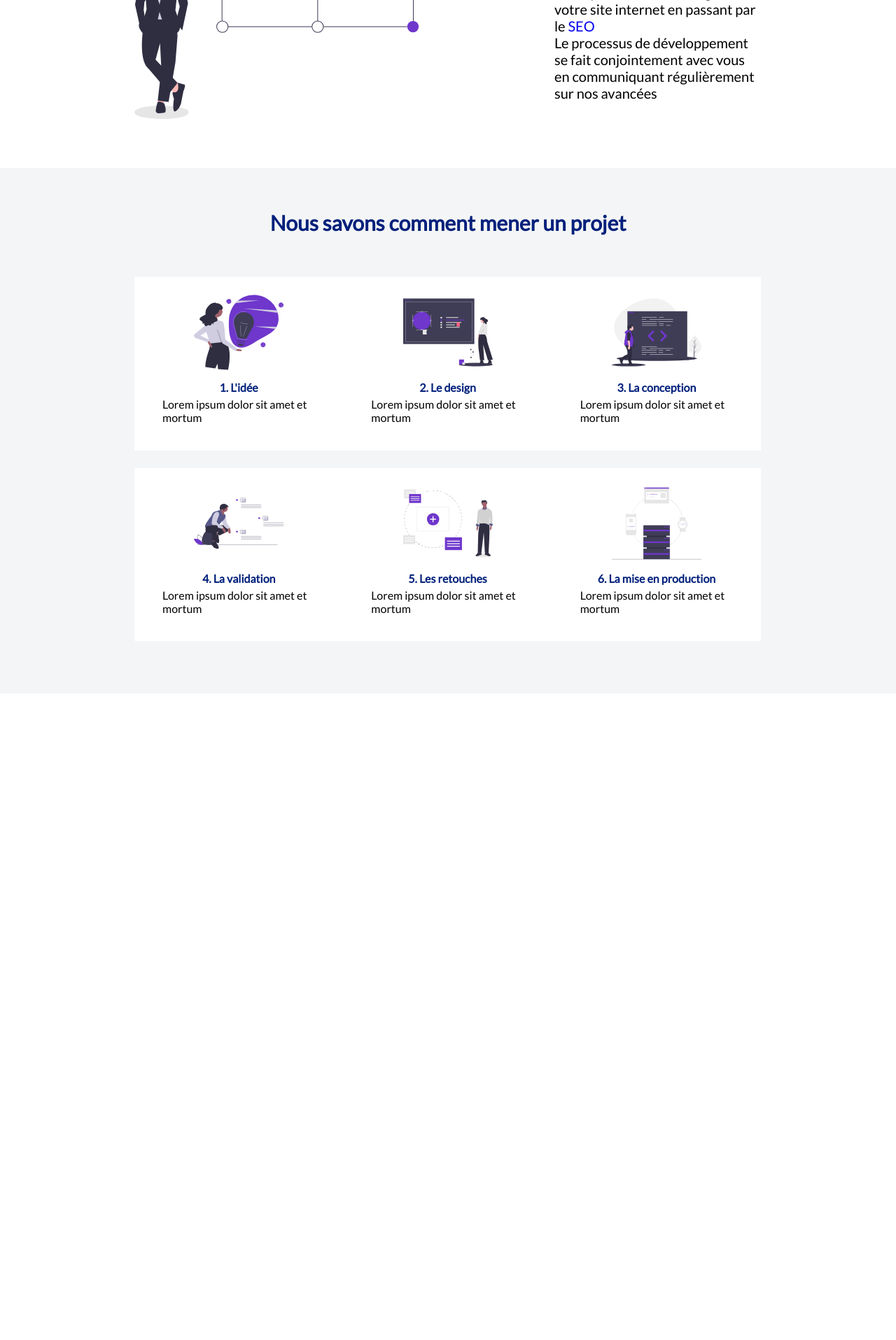
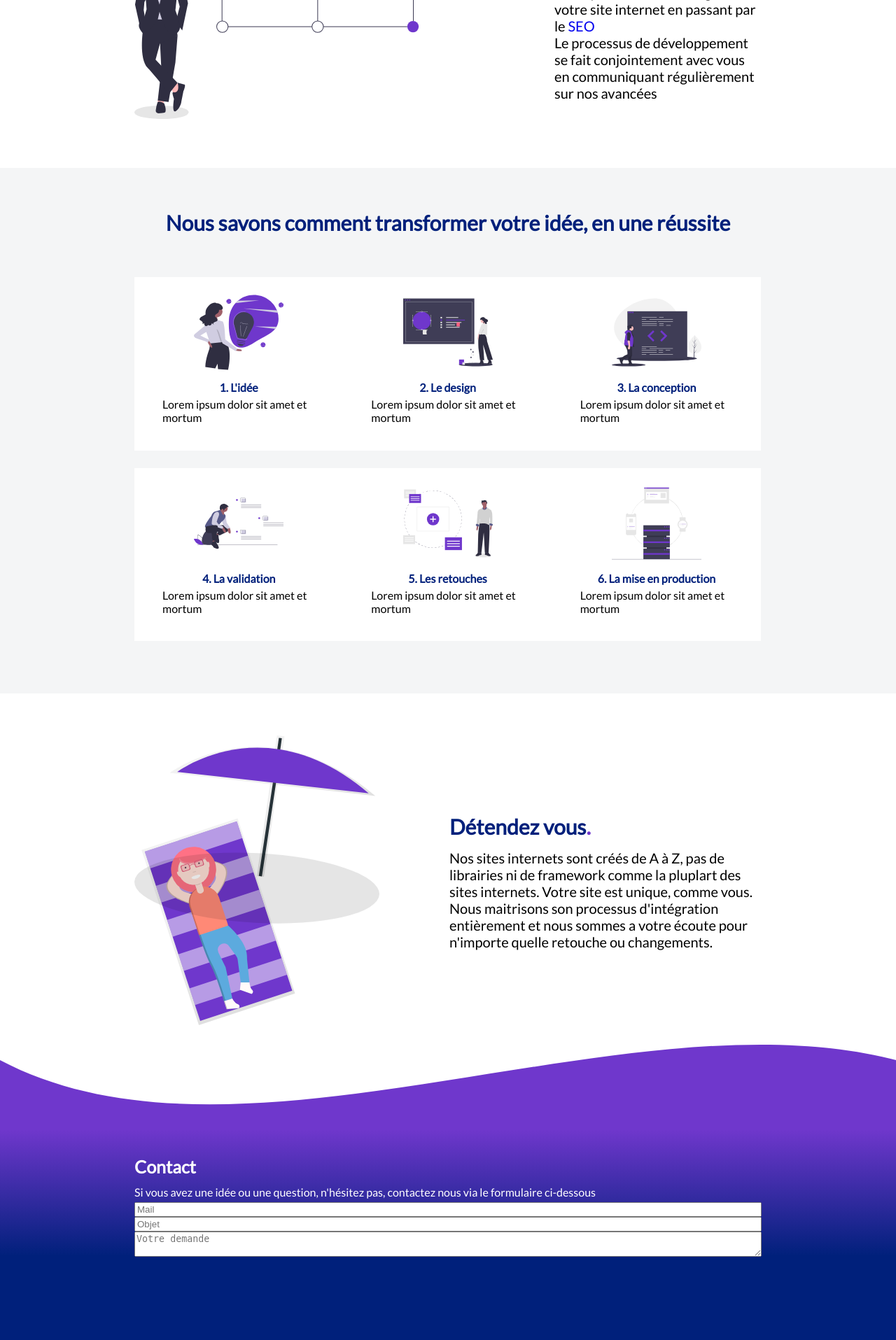
Before and after one commit to LucdoOf/AgileWebSite, a PHP site: page /views/home.php in a window 1280 px wide. Shown: the part 1043-2958 px from the top of the page at 70% size. Before the commit the page ends 1920 px from the top, so only its background shows below. Run offline with PHP 8.4, Linux system fonts and the light colour scheme.

Commit message:
Created footer

```diff
--- a/res/stylesheets/css/main.css
+++ b/res/stylesheets/css/main.css
@@ -85,7 +85,8 @@ h2 {
 
 h3 {
   margin-top: 7px;
-  margin-bottom: 7px; }
+  margin-bottom: 7px;
+  font-size: 25px; }
 
 h4 {
   margin-top: 5px;
@@ -117,6 +118,13 @@ header {
         font-size: 20px;
         margin-right: 20px;
         color: white; }
+
+footer {
+  width: 100%;
+  height: 300px;
+  background: linear-gradient(0deg, #00207b 40%, #6f37cc 100%);
+  padding: 30px 15%;
+  box-sizing: border-box; }
 
 #main #home-wrapper {
   height: 100%;
@@ -170,7 +178,7 @@ header {
     min-width: 500px;
     max-width: 500px;
     margin-right: 100px; }
-  #main #coworking-wrapper #paragraph-wrapper p {
+  #main #coworking-wrapper #coworking-paragraph-wrapper p {
     font-size: 20px; }
 #main #roadmap-wrapper {
   background-color: #f4f5f6;
@@ -196,5 +204,24 @@ header {
       #main #roadmap-wrapper #roadmap-grid .roadstep img {
         width: 128px;
         height: 128px; }
+#main #chill-wrapper {
+  width: 70%;
+  position: relative;
+  margin: 30px auto auto;
+  margin-top: 60px;
+  margin-bottom: 0;
+  align-items: center;
+  justify-content: space-between; }
+  #main #chill-wrapper #chill-img {
+    min-width: 350px;
+    max-width: 350px;
+    margin-right: 100px; }
+  #main #chill-wrapper #chill-paragraph-wrapper p {
+    font-size: 20px; }
+#main #wave-transition {
+  height: 150px;
+  overflow: hidden; }
+  #main #wave-transition svg path {
+    fill: #6f37cc; }
 
 /*# sourceMappingURL=main.css.map */
--- a/res/stylesheets/scss/base/_base.scss
+++ b/res/stylesheets/scss/base/_base.scss
@@ -70,6 +70,7 @@ h2 {
 h3 {
   margin-top: 7px;
   margin-bottom: 7px;
+  font-size: 25px;
 }
 h4 {
   margin-top: 5px;
--- /dev/null
+++ b/res/stylesheets/scss/layouts/_footer.scss
@@ -0,0 +1,8 @@
+footer {
+  width: 100%;
+  height: 300px;
+  background: linear-gradient(0deg, $blue 40%, $purple 100%);
+  padding: 30px 15%;
+  box-sizing: border-box;
+
+}
--- a/res/stylesheets/scss/main.scss
+++ b/res/stylesheets/scss/main.scss
@@ -4,6 +4,7 @@
 @import "base/reset";
 @import "base/base";
 @import "layouts/header";
+@import "layouts/footer";
 @import "pages/home";
 
 //$FileName$ $ProjectFileDir$/res/stylesheets/css/main.css
--- a/res/stylesheets/scss/pages/_home.scss
+++ b/res/stylesheets/scss/pages/_home.scss
@@ -62,7 +62,7 @@
       max-width: 500px;
       margin-right: 100px;
     }
-      #paragraph-wrapper {
+    #coworking-paragraph-wrapper {
       p {
         font-size: 20px;
       }
@@ -97,4 +97,30 @@
       }
     }
   }
+  #chill-wrapper {
+    width: 70%;
+    position: relative;
+    margin: 30px auto auto;
+    margin-top: 60px;
+    margin-bottom: 0;
+    align-items: center;
+    justify-content: space-between;
+    #chill-img {
+      min-width: 350px;
+      max-width: 350px;
+      margin-right: 100px;
     }
+    #chill-paragraph-wrapper {
+      p {
+        font-size: 20px;
+      }
+    }
+  }
+  #wave-transition {
+    height: 150px;
+    overflow: hidden;
+    svg path {
+      fill: $purple;
+    }
+  }
+}
--- a/views/home.php
+++ b/views/home.php
@@ -36,7 +36,7 @@
             </div>
             <div id="coworking-wrapper" class="row">
                 <img id="coworking-img" src="res/images/svg/coworking.svg" alt="Coworking"/>
-                <div id="paragraph-wrapper" class="column">
+                <div id="coworking-paragraph-wrapper" class="column">
                     <h2 class="dot">Votre projet mérite le meilleur</h2>
                     <p class="cb">
                         Nous développons votre projet en suivant une méthode agile<br>
@@ -46,7 +46,7 @@
                 </div>
             </div>
             <div id="roadmap-wrapper">
-                <h2>Nous savons comment mener un projet</h2>
+                <h2>Nous savons comment transformer votre idée, en une réussite</h2>
                 <div id="roadmap-grid">
                     <div class="roadstep">
                         <img src="res/images/svg/idea.svg" alt="Idée"/>
@@ -80,6 +80,33 @@
                     </div>
                 </div>
             </div>
+            <div id="chill-wrapper" class="row">
+                <img id="chill-img" src="res/images/svg/chill.svg" alt="Détendez vous"/>
+                <div id="chill-paragraph-wrapper" class="column">
+                    <h2 class="dot">Détendez vous</h2>
+                    <p class="cb">
+                        Nos sites internets sont créés de A à Z, pas de librairies ni de framework comme la pluplart des sites internets.
+                        Votre site est unique, comme vous.<br>
+                        Nous maitrisons son processus d'intégration entièrement et nous sommes a votre écoute pour n'importe quelle retouche ou changements.<br>
+
+                    </p>
+                </div>
+            </div>
+            <div id="wave-transition">
+                <svg viewBox="0 0 500 150" preserveAspectRatio="none" style="height: 100%; width: 100%;">
+                    <path d="M0.00,49.98 C135.44,233.18 349.20,-50.00 500.00,49.98 L500.00,150.00 L0.00,150.00 Z" style="stroke: none;">
+                    </path>
+                </svg>
+            </div>
         </div>
+        <footer>
+            <form class="column">
+                <h3 class="cw">Contact</h3>
+                <p class="cw">Si vous avez une idée ou une question, n'hésitez pas, contactez nous via le formulaire ci-dessous</p>
+                <input type="email" placeholder="Mail"/>
+                <input type="text" placeholder="Objet"/>
+                <textarea placeholder="Votre demande"></textarea>
+            </form>
+        </footer>
     </body>
 </html>
```
Also changed, not shown: res/images/svg/chill.svg (added), 1 other file. Lines whose indentation alone changed are shown as unchanged.
